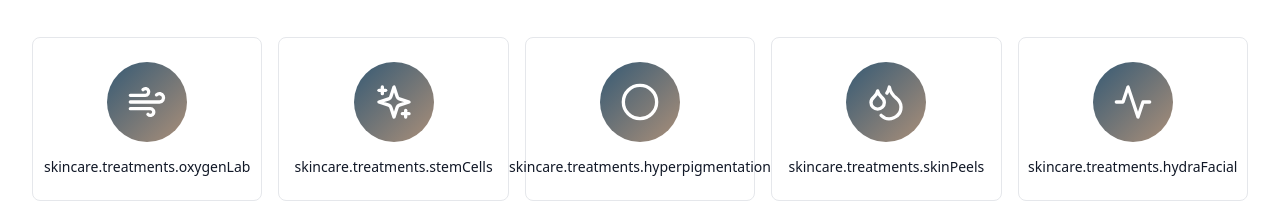
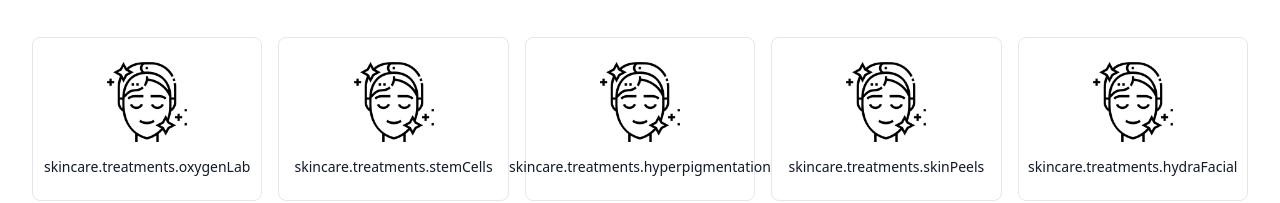
Before and after one commit to netera-michael/premierhealth, a React (Vite) app: page /departments/skincare in a window 1280 px wide. Shown: the part 648-851 px from the top of the page. Built offline with nearby package versions, Linux system fonts and the light colour scheme; the HTML template or start-up script is replaced by a standard one.

Commit message:
Update Skincare page to use skin-care.png icon
- Replaced lucide-react icons with skin-care.png image
- Removed circular background, icon displays directly
- Matches the same pattern as Plastic Surgery page
- Added skin-care.png to repository for remote deployment

```diff
--- a/src/pages/SkincareDepartment.tsx
+++ b/src/pages/SkincareDepartment.tsx
@@ -1,34 +1,30 @@
 import React from 'react';
 import { useTranslation } from 'react-i18next';
 import { Link } from 'react-router-dom';
-import {
-  Sparkles,
-  Droplets,
-  Zap,
-  Circle,
-  Activity,
-  Wind
-} from 'lucide-react';
 
 const SkincareDepartment: React.FC = () => {
   const { t } = useTranslation();
 
-  // Skincare treatments with icons
+  // Skincare treatments
   const skincareTreatments = [
-    { key: 'oxygenLab', icon: Wind },
-    { key: 'stemCells', icon: Sparkles },
-    { key: 'hyperpigmentation', icon: Circle },
-    { key: 'skinPeels', icon: Droplets },
-    { key: 'hydraFacial', icon: Activity }
+    'oxygenLab',
+    'stemCells',
+    'hyperpigmentation',
+    'skinPeels',
+    'hydraFacial'
   ];
 
-  const TreatmentCard = ({ treatmentKey, IconComponent }: { treatmentKey: string; IconComponent: React.ComponentType<any> }) => {
+  const TreatmentCard = ({ treatmentKey }: { treatmentKey: string }) => {
     const treatmentName = t(`skincare.treatments.${treatmentKey}`);
 
     return (
       <div className="group flex flex-col items-center justify-center p-6 bg-white rounded-lg border border-gray-200 hover:border-primary-500 hover:shadow-lg transition-all duration-300 cursor-pointer">
-        <div className="w-20 h-20 bg-gradient-to-br from-primary-500 to-secondary-500 rounded-full flex items-center justify-center mb-4 group-hover:scale-110 transition-transform duration-300">
-          <IconComponent className="w-10 h-10 text-white" />
+        <div className="w-20 h-20 mb-4 group-hover:scale-110 transition-transform duration-300 flex items-center justify-center">
+          <img
+            src="/skin-care.png"
+            alt={treatmentName}
+            className="w-full h-full object-contain"
+          />
         </div>
         <h3 className="text-center text-gray-900 font-medium text-sm leading-tight">{treatmentName}</h3>
       </div>
@@ -79,11 +75,10 @@ const SkincareDepartment: React.FC = () => {
         <section className="mb-16">
           <h2 className="text-3xl font-bold text-gray-900 mb-8">{t('skincare.treatments.title', 'Skincare')}</h2>
           <div className="grid grid-cols-2 sm:grid-cols-3 md:grid-cols-4 lg:grid-cols-5 xl:grid-cols-5 gap-4">
-            {skincareTreatments.map((treatment) => (
+            {skincareTreatments.map((treatmentKey) => (
               <TreatmentCard
-                key={treatment.key}
-                treatmentKey={treatment.key}
-                IconComponent={treatment.icon}
+                key={treatmentKey}
+                treatmentKey={treatmentKey}
               />
             ))}
           </div>
```
Also changed, not shown: public/skin-care.png (added).
